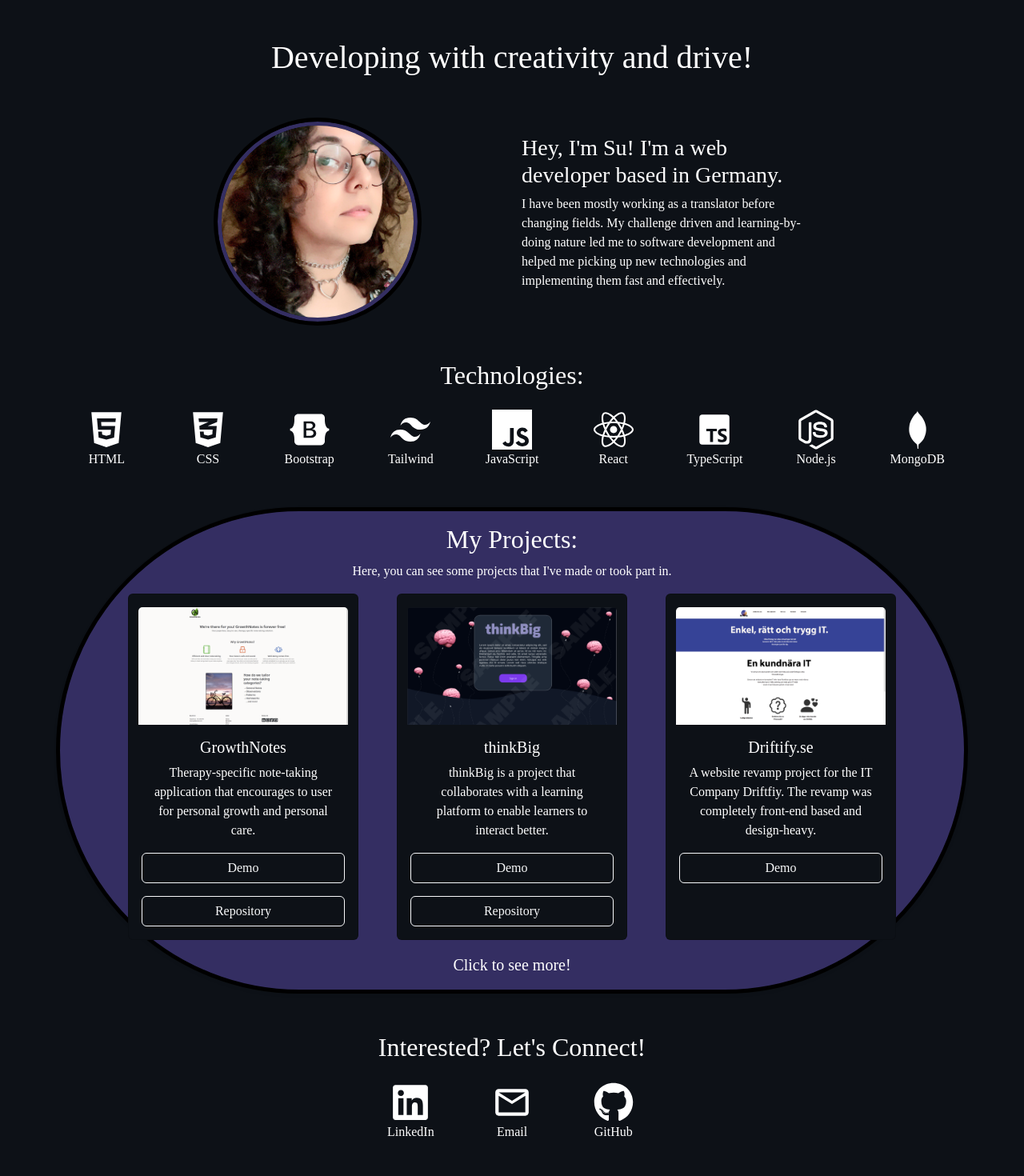
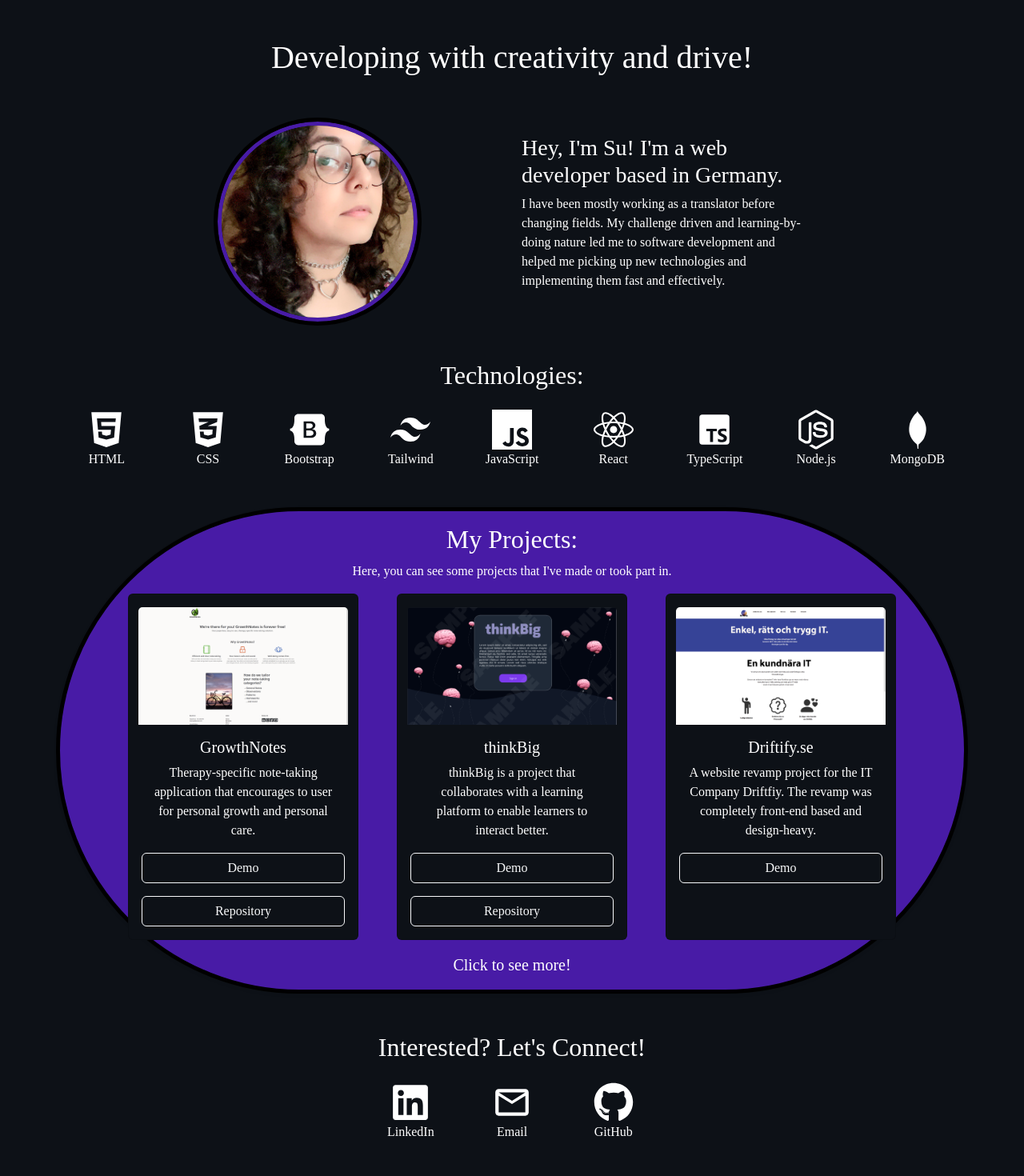
Before and after one commit to sujade/portfolioSite, a React (Vite) app: page / in a window 1280 px wide. Shown: the top 1470 px of the page at 80% size. Built offline with nearby package versions, Linux system fonts and the light colour scheme; a web font is replaced by a local one.

Commit message:
updated colors

```diff
--- a/src/App.css
+++ b/src/App.css
@@ -6,7 +6,7 @@ body {
 
 #sujade {
     max-width: 250px;
-    border: 5px solid #342e62;
+    border: 5px solid #481ba6;
     border-radius: 50%;
     outline: 5px solid black;
 }
@@ -21,7 +21,7 @@ body {
 }
 
 #projects {
-    background-color: #342e62;
+    background-color: #481ba6;
 }
 
 .card {
```
